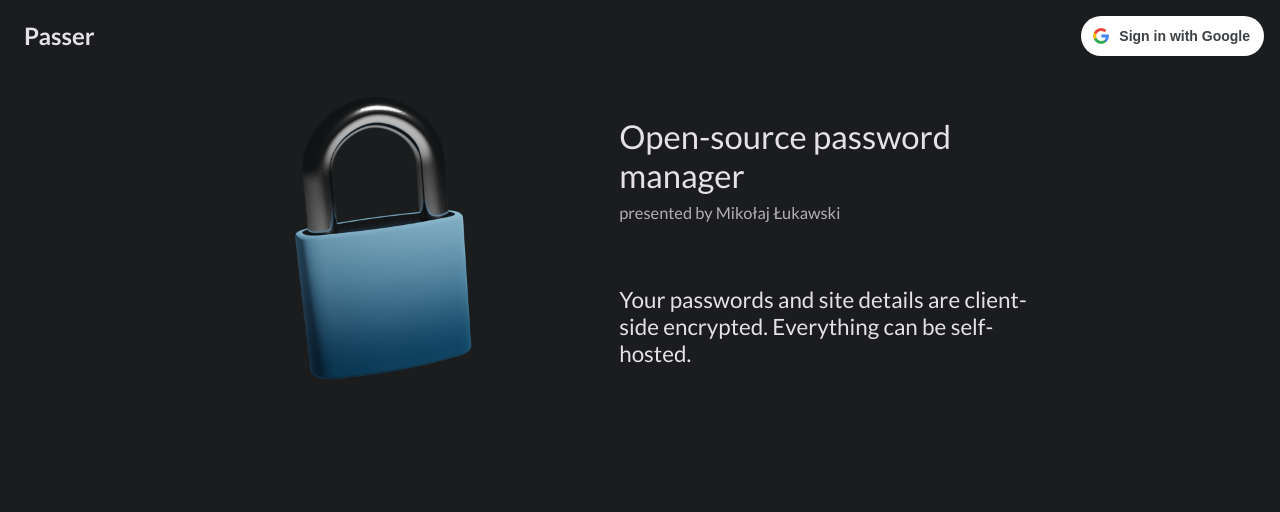
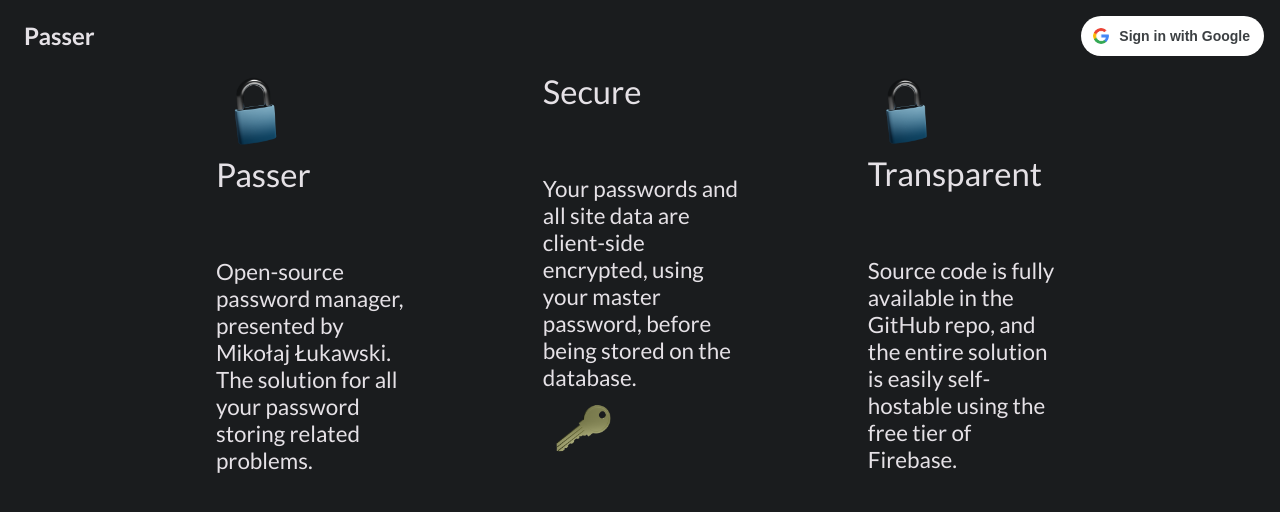
Before and after one commit to Pomoc48/passer, a React (Create React App) app: page / in a window 1280 px wide. Shown: the top 512 px of the page. Built offline with nearby package versions, Linux system fonts and the light colour scheme.

Commit message:
Update page text

```diff
--- a/src/widgets/Marketing.tsx
+++ b/src/widgets/Marketing.tsx
@@ -1,15 +1,33 @@
 import '../scss/widgets/Marketing.scss';
 import Padlock from '../media/padlock.png';
+import Key from '../media/key.png';
 
 export default function Marketing() {
   return (
     <div className="Marketing">
-      <img src={Padlock} alt="Padlock" />
-      <div className="Texts">
-        <div className='Title'>Open-source password manager</div>
-        <div className='Subtitle'>presented by Mikołaj Łukawski</div>
-        <div className='Info'>Your passwords and site details are client-side encrypted. Everything can be self-hosted.</div>
-      </div>
+      <section>
+        <img src={Padlock} alt="Padlock" />
+        <div className="Texts">
+          <div className='Title'>Passer</div>
+          <div className='Info'>Open-source password manager, presented by Mikołaj Łukawski. The solution for all your password storing related problems.</div>
+        </div>
+      </section>
+      <div className="separator"/>
+      <section>
+        <div className="Texts">
+          <div className='Title'>Secure</div>
+          <div className='Info'>Your passwords and all site data are client-side encrypted, using your master password, before being stored on the database.</div>
+        </div>
+        <img src={Key} alt="Key" />
+      </section>
+      <div className="separator"/>
+      <section>
+        <img src={Padlock} alt="Key" />
+        <div className="Texts">
+          <div className='Title'>Transparent</div>
+          <div className='Info'>Source code is fully available in the GitHub repo, and the entire solution is easily self-hostable using the free tier of Firebase.</div>
+        </div>
+      </section>
     </div>
   );
 }
```
